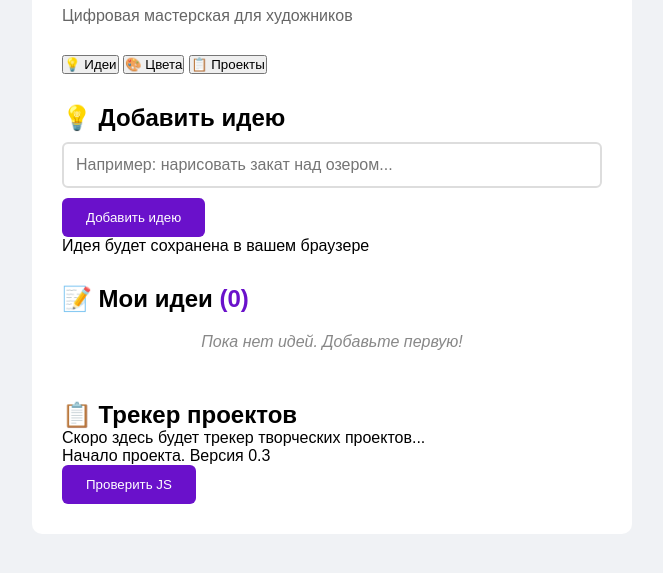
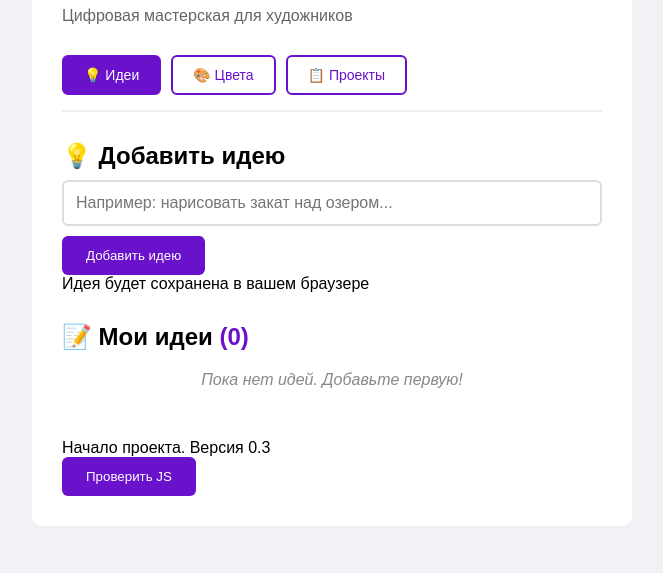
Before and after one commit to PolinaDoskoch970/artflow-assistant, a plain HTML site: page public/index.html in a window 1280 px wide. Shown: the part 91-664 px from the top of the page, without its empty margins (308-971 px from the left). Drawn offline with Linux system fonts and the light colour scheme.

Commit message:
Стили для навигации и секций

```diff
--- a/public/css/style.css
+++ b/public/css/style.css
@@ -135,3 +135,41 @@
     text-align: center;
     margin-top: 5px;
 }
+/* Навигация */
+.main-nav {
+    display: flex;
+    gap: 10px;
+    margin: 20px 0;
+    padding-bottom: 15px;
+    border-bottom: 2px solid #eee;
+    flex-wrap: wrap;
+}
+.nav-btn {
+    padding: 10px 20px;
+    border: 2px solid #6a11cb;
+    background: white;
+    color: #6a11cb;
+    border-radius: 6px;
+    cursor: pointer;
+    font-size: 14px;
+    transition: all 0.3s;
+}
+.nav-btn:hover {
+    background: #f0f2f5;
+}
+.nav-btn.active {
+    background: #6a11cb;
+    color: white;
+}
+/* Секции контента */
+.content-section {
+    display: none;
+    animation: fadeIn 0.3s;
+}
+.content-section.active {
+    display: block;
+}
+@keyframes fadeIn {
+    from { opacity: 0; }
+    to { opacity: 1; }
+}
```
